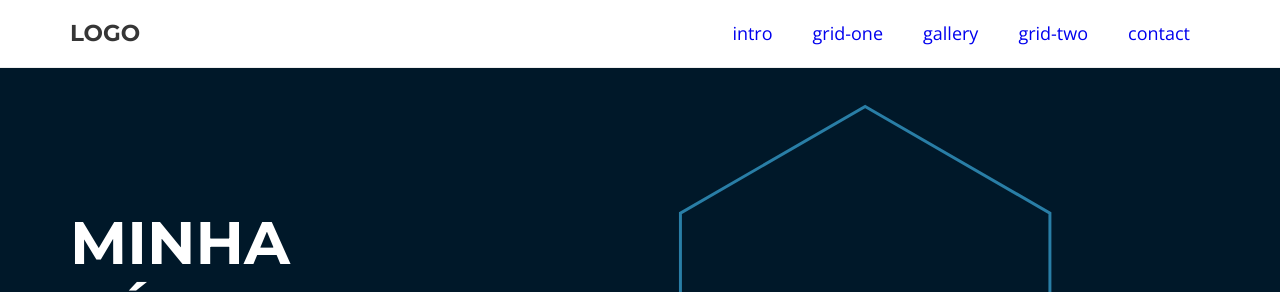
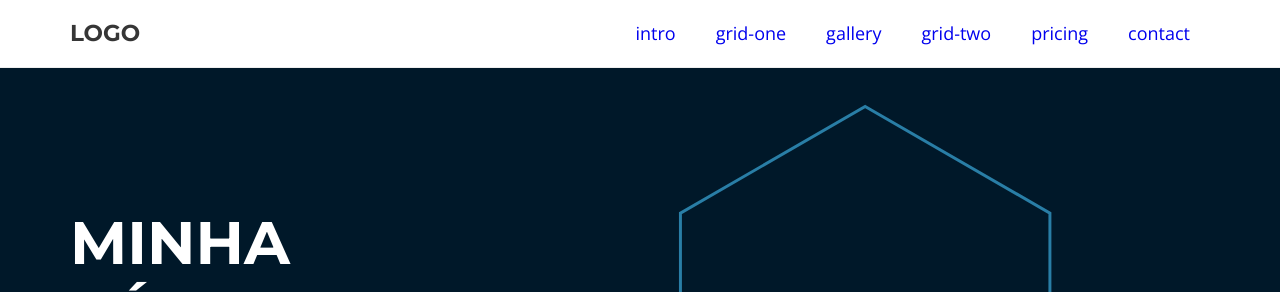
Before and after one commit to Agito14/landing-page, a plain HTML site: page index.html in a window 1280 px wide. Shown: the top 292 px of the page. Drawn offline with nearby package versions, Linux system fonts and the light colour scheme.

Commit message:
modified:   index.html

```diff
--- a/index.html
+++ b/index.html
@@ -26,6 +26,7 @@
                     <li><a href="#grid-one">grid-one</a></li>
                     <li><a href="#gallery">gallery</a></li>
                     <li><a href="#grid-two">grid-two</a></li>
+                    <li><a href="#pricing">pricing</a></li>
                     <li><a href="#contact">contact</a></li>
                 </ul>
             </nav>
```
